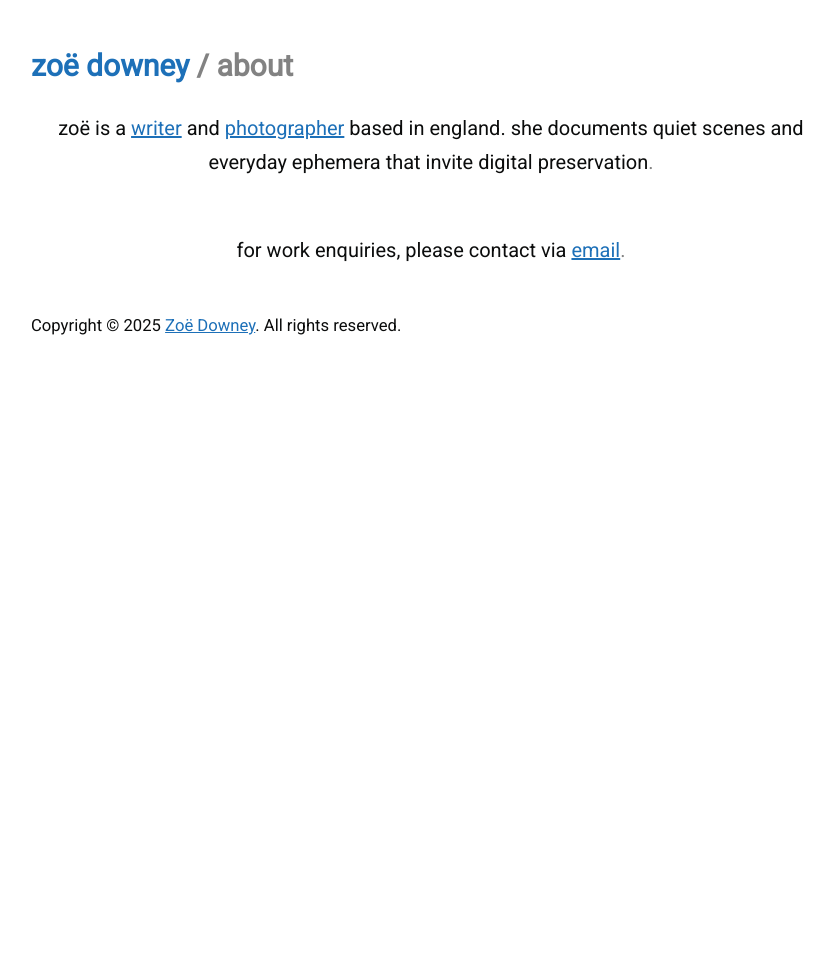
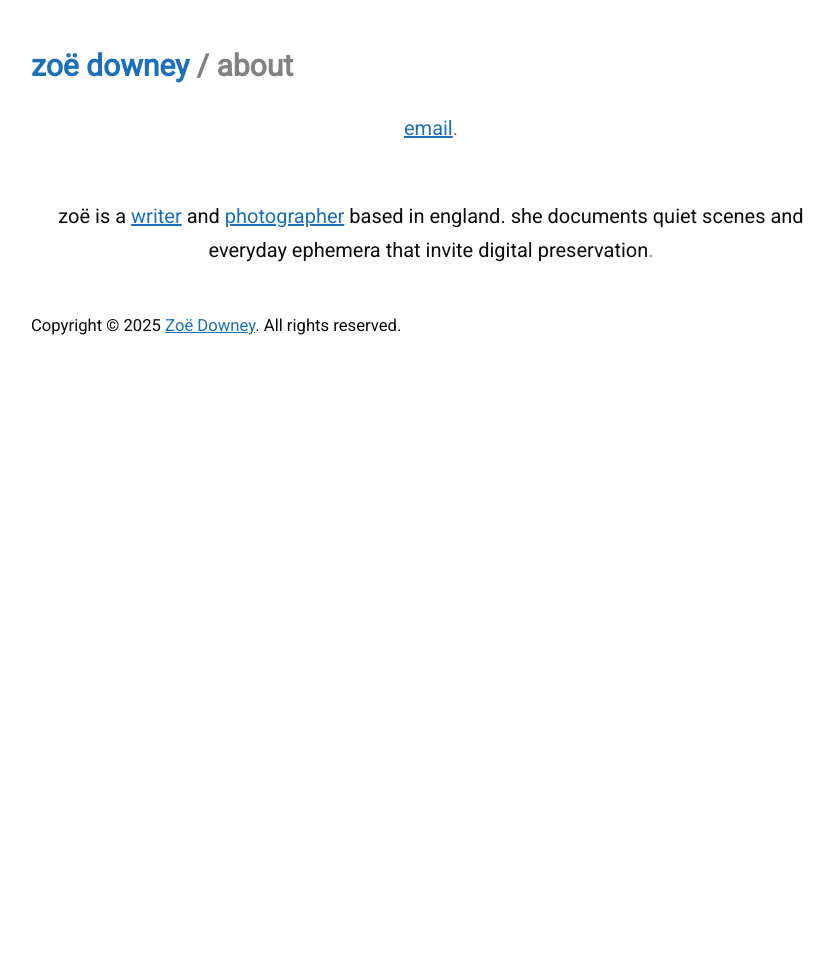
Before and after one commit to zoeurl/zoedowney.github.io, a Jekyll site: the page built from about/index.html, in a window 1280 px wide. Shown: the whole page, without its empty margins (209-1043 px from the left). Built offline with Jekyll 4.4.1, drawn with Linux system fonts in a browser that asks for light colours.

Commit message:
Update index.html

```diff
--- a/about/index.html
+++ b/about/index.html
@@ -2,8 +2,8 @@
 layout: section
 title: about
 ---
-<p><center>
+<p><center><a href="mailto:{{site.email}}">email</a><font color="grey">.</font>
+</p>
+<br>
 zoë is a <a href="https://www.zoedowney.com/writing/">writer</a> and <a href="https://www.zoedowney.com/photography/">photographer</a> based in england. she documents quiet scenes and everyday ephemera that invite digital preservation<font color="grey">.</font>
-</p>
-<br>for work enquiries, please contact via <a href="mailto:{{site.email}}">email</a><font color="grey">.</font>
 </p></center>
```
